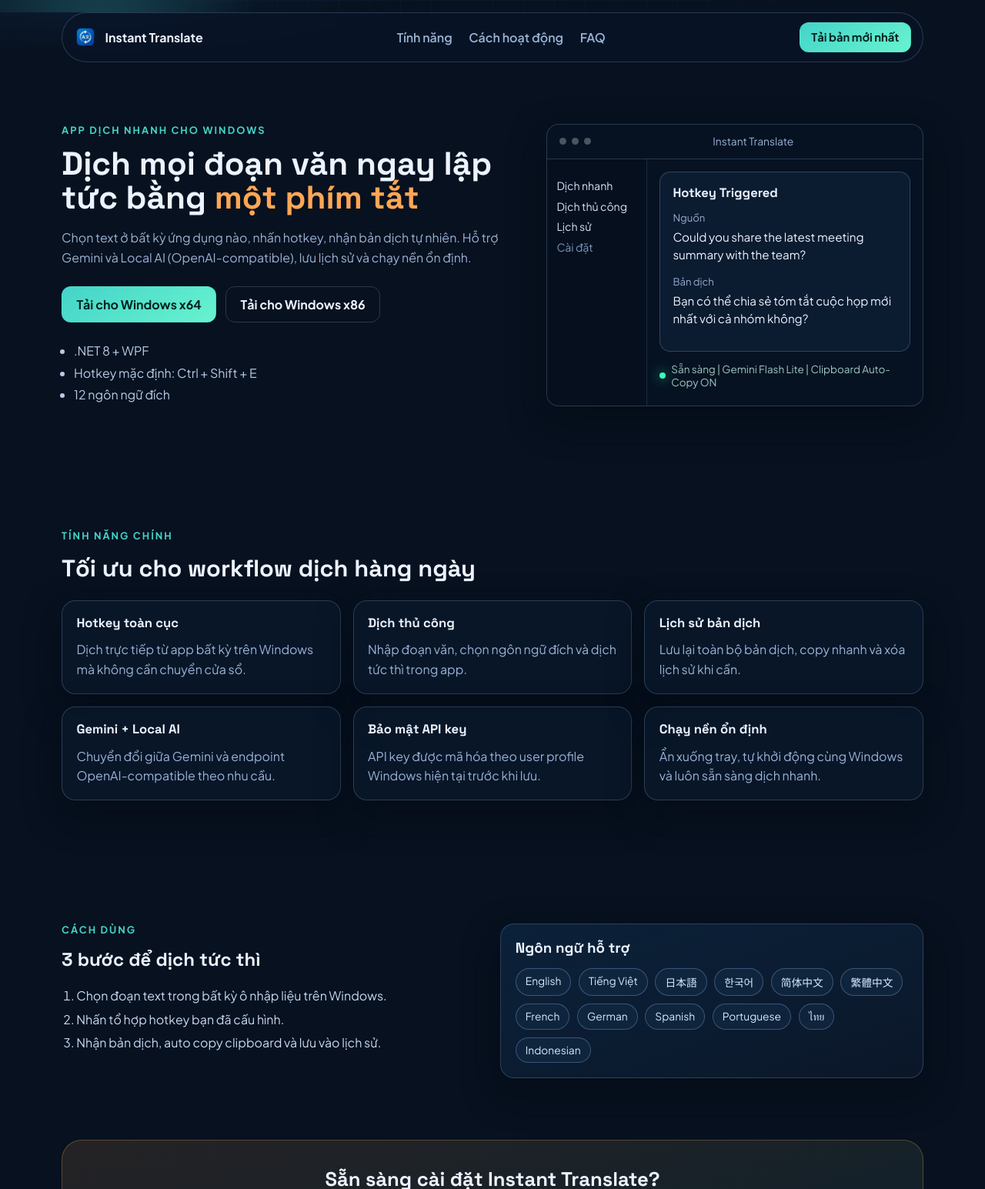
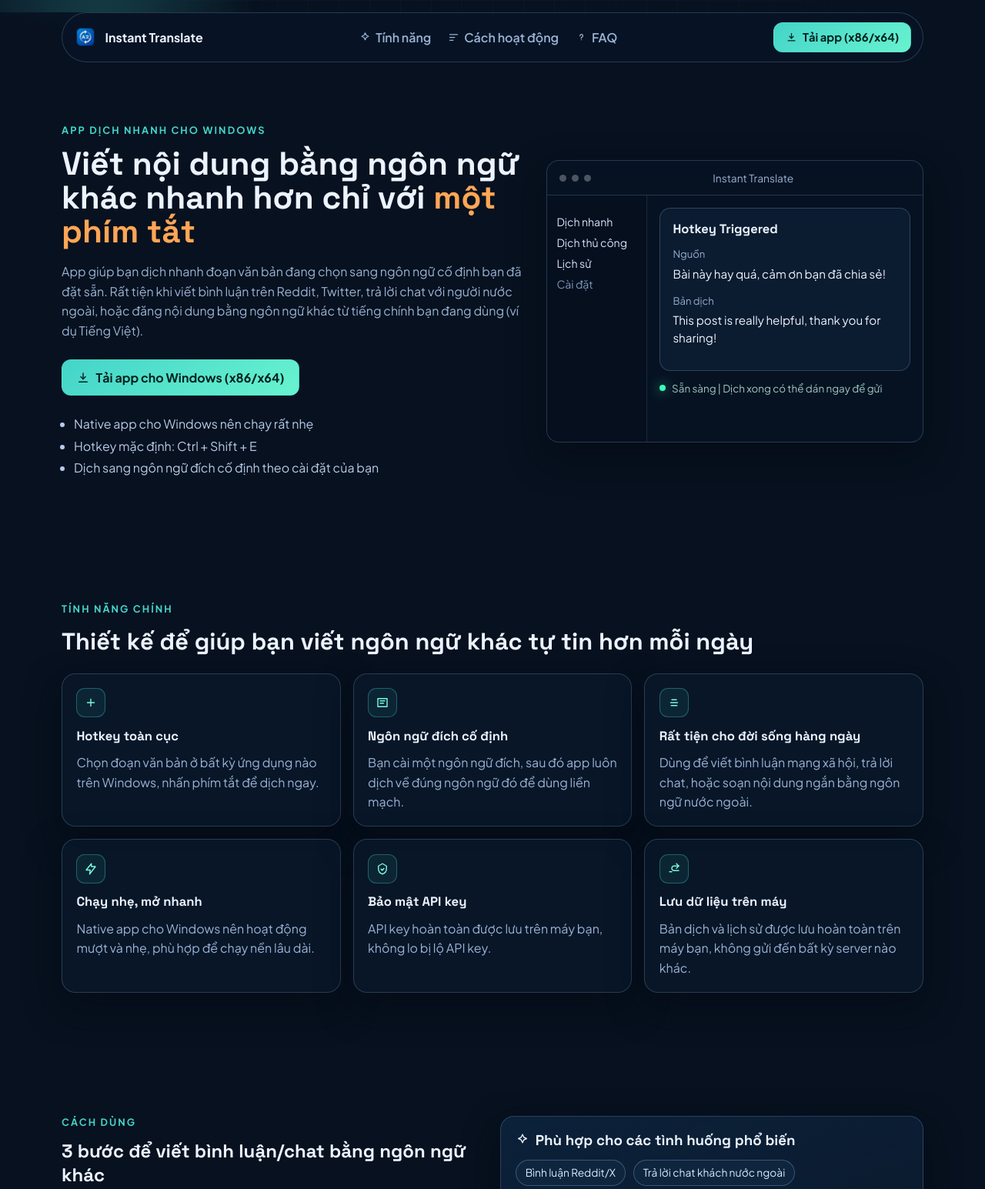
Before and after one commit to ocampoje17/instant-translate-landing-page, a website built with Vite: page index.html in a window 1280 px wide. Shown: the top 1545 px of the page at 77% size. Built offline with nearby package versions, Linux system fonts and the light colour scheme.

Commit message:
Refine content and add icons across landing page

```diff
--- a/index.html
+++ b/index.html
@@ -4,8 +4,10 @@
   <meta charset="UTF-8" />
   <meta name="viewport" content="width=device-width, initial-scale=1.0" />
   <title>Instant Translate for Windows</title>
-  <meta name="description" content="Dịch nhanh mọi đoạn văn trên Windows bằng phím tắt toàn cục, hỗ trợ Gemini và Local AI." />
+  <meta name="description" content="Dịch nhanh đoạn văn bản được chọn sang ngôn ngữ cố định để viết bình luận, chat và nội dung bằng ngôn ngữ khác dễ dàng hơn." />
   <meta name="theme-color" content="#0f172a" />
+  <link rel="icon" type="image/png" href="./assets/logo-128.png" />
+  <link rel="shortcut icon" type="image/png" href="./assets/logo-128.png" />
   <link rel="preconnect" href="https://fonts.googleapis.com" />
   <link rel="preconnect" href="https://fonts.gstatic.com" crossorigin />
   <link href="https://fonts.googleapis.com/css2?family=Plus+Jakarta+Sans:wght@400;500;600;700;800&family=Space+Grotesk:wght@600;700&display=swap" rel="stylesheet" />
@@ -22,33 +24,47 @@
     </a>
 
     <nav class="site-nav">
-      <a href="#features">Tính năng</a>
-      <a href="#how">Cách hoạt động</a>
-      <a href="#faq">FAQ</a>
+      <a href="#features">
+        <svg class="icon icon-xs" viewBox="0 0 24 24" aria-hidden="true"><path d="M12 3l2.3 4.7L19 10l-4.7 2.3L12 17l-2.3-4.7L5 10l4.7-2.3z"/></svg>
+        <span>Tính năng</span>
+      </a>
+      <a href="#how">
+        <svg class="icon icon-xs" viewBox="0 0 24 24" aria-hidden="true"><path d="M4 6h16M4 12h10M4 18h7"/></svg>
+        <span>Cách hoạt động</span>
+      </a>
+      <a href="#faq">
+        <svg class="icon icon-xs" viewBox="0 0 24 24" aria-hidden="true"><path d="M9.1 9a3 3 0 1 1 5.8 1c-.4.9-1.1 1.3-1.9 1.8-.8.5-1.5 1.1-1.5 2.2"/><path d="M12 17h.01"/></svg>
+        <span>FAQ</span>
+      </a>
     </nav>
 
-    <a class="btn btn-sm" href="https://github.com/USERNAME/REPO/releases/latest" target="_blank" rel="noreferrer">Tải bản mới nhất</a>
+    <a class="btn btn-sm" href="https://drive.google.com/drive/folders/1sS4yvilY4dxbcE4pvD_65SFOrsWAlSyD?usp=sharing" target="_blank" rel="noreferrer">
+      <svg class="icon icon-xs" viewBox="0 0 24 24" aria-hidden="true"><path d="M12 4v10"/><path d="M8 10l4 4 4-4"/><path d="M5 19h14"/></svg>
+      <span>Tải app (x86/x64)</span>
+    </a>
   </header>
 
   <main id="top">
     <section class="hero section">
       <div class="hero-copy reveal">
         <p class="eyebrow">APP DỊCH NHANH CHO WINDOWS</p>
-        <h1>Dịch mọi đoạn văn ngay lập tức bằng <span>một phím tắt</span></h1>
+        <h1>Viết nội dung bằng ngôn ngữ khác nhanh hơn chỉ với <span>một phím tắt</span></h1>
         <p class="lead">
-          Chọn text ở bất kỳ ứng dụng nào, nhấn hotkey, nhận bản dịch tự nhiên.
-          Hỗ trợ Gemini và Local AI (OpenAI-compatible), lưu lịch sử và chạy nền ổn định.
+          App giúp bạn dịch nhanh đoạn văn bản đang chọn sang ngôn ngữ cố định bạn đã đặt sẵn.
+          Rất tiện khi viết bình luận trên Reddit, Twitter, trả lời chat với người nước ngoài, hoặc đăng nội dung bằng ngôn ngữ khác từ tiếng chính bạn đang dùng (ví dụ Tiếng Việt).
         </p>
 
         <div class="hero-actions">
-          <a class="btn" href="https://github.com/USERNAME/REPO/releases/latest/download/InstantTranslateWin-Setup-x64.exe" target="_blank" rel="noreferrer">Tải cho Windows x64</a>
-          <a class="btn btn-ghost" href="https://github.com/USERNAME/REPO/releases/latest/download/InstantTranslateWin-Setup-x86.exe" target="_blank" rel="noreferrer">Tải cho Windows x86</a>
+          <a class="btn" href="https://drive.google.com/drive/folders/1sS4yvilY4dxbcE4pvD_65SFOrsWAlSyD?usp=sharing" target="_blank" rel="noreferrer">
+            <svg class="icon" viewBox="0 0 24 24" aria-hidden="true"><path d="M12 4v10"/><path d="M8 10l4 4 4-4"/><path d="M5 19h14"/></svg>
+            <span>Tải app cho Windows (x86/x64)</span>
+          </a>
         </div>
 
         <ul class="hero-meta">
-          <li>.NET 8 + WPF</li>
+          <li>Native app cho Windows nên chạy rất nhẹ</li>
           <li>Hotkey mặc định: Ctrl + Shift + E</li>
-          <li>12 ngôn ngữ đích</li>
+          <li>Dịch sang ngôn ngữ đích cố định theo cài đặt của bạn</li>
         </ul>
       </div>
 
@@ -68,13 +84,13 @@
             <div class="card">
               <h3>Hotkey Triggered</h3>
               <p class="muted">Nguồn</p>
-              <p class="text-sample">Could you share the latest meeting summary with the team?</p>
+              <p class="text-sample">Bài này hay quá, cảm ơn bạn đã chia sẻ!</p>
               <p class="muted">Bản dịch</p>
-              <p class="text-sample">Bạn có thể chia sẻ tóm tắt cuộc họp mới nhất với cả nhóm không?</p>
+              <p class="text-sample">This post is really helpful, thank you for sharing!</p>
             </div>
             <div class="status-line">
               <span class="dot"></span>
-              <p>Sẵn sàng | Gemini Flash Lite | Clipboard Auto-Copy ON</p>
+              <p>Sẵn sàng | Dịch xong có thể dán ngay để gửi</p>
             </div>
           </article>
         </div>
@@ -84,33 +100,51 @@
     <section id="features" class="section">
       <div class="section-head reveal">
         <p class="eyebrow">TÍNH NĂNG CHÍNH</p>
-        <h2>Tối ưu cho workflow dịch hàng ngày</h2>
+        <h2>Thiết kế để giúp bạn viết ngôn ngữ khác tự tin hơn mỗi ngày</h2>
       </div>
 
       <div class="feature-grid">
         <article class="feature-card reveal">
+          <div class="feature-icon">
+            <svg class="icon" viewBox="0 0 24 24" aria-hidden="true"><path d="M12 6v12M6 12h12"/></svg>
+          </div>
           <h3>Hotkey toàn cục</h3>
-          <p>Dịch trực tiếp từ app bất kỳ trên Windows mà không cần chuyển cửa sổ.</p>
+          <p>Chọn đoạn văn bản ở bất kỳ ứng dụng nào trên Windows, nhấn phím tắt để dịch ngay.</p>
         </article>
         <article class="feature-card reveal" data-delay="60">
-          <h3>Dịch thủ công</h3>
-          <p>Nhập đoạn văn, chọn ngôn ngữ đích và dịch tức thì trong app.</p>
+          <div class="feature-icon">
+            <svg class="icon" viewBox="0 0 24 24" aria-hidden="true"><path d="M4 5h16v14H4z"/><path d="M8 9h8M8 13h6"/></svg>
+          </div>
+          <h3>Ngôn ngữ đích cố định</h3>
+          <p>Bạn cài một ngôn ngữ đích, sau đó app luôn dịch về đúng ngôn ngữ đó để dùng liền mạch.</p>
         </article>
         <article class="feature-card reveal" data-delay="120">
-          <h3>Lịch sử bản dịch</h3>
-          <p>Lưu lại toàn bộ bản dịch, copy nhanh và xóa lịch sử khi cần.</p>
+          <div class="feature-icon">
+            <svg class="icon" viewBox="0 0 24 24" aria-hidden="true"><path d="M7 17h10"/><path d="M8 7h8"/><path d="M6 12h12"/></svg>
+          </div>
+          <h3>Rất tiện cho đời sống hàng ngày</h3>
+          <p>Dùng để viết bình luận mạng xã hội, trả lời chat, hoặc soạn nội dung ngắn bằng ngôn ngữ nước ngoài.</p>
         </article>
         <article class="feature-card reveal">
-          <h3>Gemini + Local AI</h3>
-          <p>Chuyển đổi giữa Gemini và endpoint OpenAI-compatible theo nhu cầu.</p>
+          <div class="feature-icon">
+            <svg class="icon" viewBox="0 0 24 24" aria-hidden="true"><path d="M13 3L4 14h7l-1 7 10-13h-7z"/></svg>
+          </div>
+          <h3>Chạy nhẹ, mở nhanh</h3>
+          <p>Native app cho Windows nên hoạt động mượt và nhẹ, phù hợp để chạy nền lâu dài.</p>
         </article>
         <article class="feature-card reveal" data-delay="60">
+          <div class="feature-icon">
+            <svg class="icon" viewBox="0 0 24 24" aria-hidden="true"><path d="M12 3l7 4v5c0 5-3.4 7.7-7 9-3.6-1.3-7-4-7-9V7z"/><path d="M9.5 12.5l2 2 3-3"/></svg>
+          </div>
           <h3>Bảo mật API key</h3>
-          <p>API key được mã hóa theo user profile Windows hiện tại trước khi lưu.</p>
+          <p>API key hoàn toàn được lưu trên máy bạn, không lo bị lộ API key.</p>
         </article>
         <article class="feature-card reveal" data-delay="120">
-          <h3>Chạy nền ổn định</h3>
-          <p>Ẩn xuống tray, tự khởi động cùng Windows và luôn sẵn sàng dịch nhanh.</p>
+          <div class="feature-icon">
+            <svg class="icon" viewBox="0 0 24 24" aria-hidden="true"><path d="M20 7h-8a4 4 0 1 0 0 8h8"/><path d="M16 11l4-4-4-4"/><path d="M8 17H4"/></svg>
+          </div>
+          <h3>Lưu dữ liệu trên máy</h3>
+          <p>Bản dịch và lịch sử được lưu hoàn toàn trên máy bạn, không gửi đến bất kỳ server nào khác.</p>
         </article>
       </div>
     </section>
@@ -118,20 +152,23 @@
     <section id="how" class="section split">
       <div class="split-copy reveal">
         <p class="eyebrow">CÁCH DÙNG</p>
-        <h2>3 bước để dịch tức thì</h2>
+        <h2>3 bước để viết bình luận/chat bằng ngôn ngữ khác</h2>
         <ol>
-          <li>Chọn đoạn text trong bất kỳ ô nhập liệu trên Windows.</li>
-          <li>Nhấn tổ hợp hotkey bạn đã cấu hình.</li>
-          <li>Nhận bản dịch, auto copy clipboard và lưu vào lịch sử.</li>
+          <li>Viết ý tưởng của bạn bằng ngôn ngữ chính (ví dụ: Tiếng Việt) rồi chọn đoạn text.</li>
+          <li>Nhấn tổ hợp hotkey để dịch sang ngôn ngữ đích cố định đã cài.</li>
+          <li>Dán bản dịch vào Reddit, Twitter, khung chat hoặc nơi bạn muốn đăng.</li>
         </ol>
       </div>
 
       <div class="split-card reveal" data-delay="120">
-        <h3>Ngôn ngữ hỗ trợ</h3>
+        <h3>
+          <svg class="icon" viewBox="0 0 24 24" aria-hidden="true"><path d="M12 3l2.3 4.7L19 10l-4.7 2.3L12 17l-2.3-4.7L5 10l4.7-2.3z"/></svg>
+          <span>Phù hợp cho các tình huống phổ biến</span>
+        </h3>
         <div class="language-cloud">
-          <span>English</span><span>Tiếng Việt</span><span>日本語</span><span>한국어</span>
-          <span>简体中文</span><span>繁體中文</span><span>French</span><span>German</span>
-          <span>Spanish</span><span>Portuguese</span><span>ไทย</span><span>Indonesian</span>
+          <span>Bình luận Reddit/X</span><span>Trả lời chat khách nước ngoài</span><span>Nhắn tin công việc</span><span>Viết caption</span>
+          <span>Soạn email ngắn</span><span>Trao đổi trong cộng đồng quốc tế</span><span>Học cách diễn đạt tự nhiên</span><span>Phản hồi nhanh</span>
+          <span>Dùng hàng ngày</span><span>Ít thao tác</span><span>Dễ làm quen</span><span>Tiết kiệm thời gian</span>
         </div>
       </div>
     </section>
@@ -139,11 +176,14 @@
     <section class="section cta reveal">
       <h2>Sẵn sàng cài đặt Instant Translate?</h2>
       <p>
-        Upload thư mục này lên GitHub Pages là có ngay landing page.
-        Chỉ cần thay `USERNAME/REPO` trong link download thành repo thật của bạn.
+        Link tải bên dưới đã có sẵn cả bản cài Windows x86 và x64.
+        Chỉ cần tải về, cài đặt và dùng ngay.
       </p>
       <div class="hero-actions center">
-        <a class="btn" href="https://github.com/USERNAME/REPO/releases/latest">Mở trang Releases</a>
+        <a class="btn" href="https://drive.google.com/drive/folders/1sS4yvilY4dxbcE4pvD_65SFOrsWAlSyD?usp=sharing" target="_blank" rel="noreferrer">
+          <svg class="icon" viewBox="0 0 24 24" aria-hidden="true"><path d="M12 4v10"/><path d="M8 10l4 4 4-4"/><path d="M5 19h14"/></svg>
+          <span>Mở link tải app</span>
+        </a>
       </div>
     </section>
 
@@ -155,24 +195,46 @@
 
       <div class="faq-list">
         <details class="reveal">
-          <summary>App có chạy khi đóng cửa sổ không?</summary>
+          <summary>
+            <svg class="icon icon-xs" viewBox="0 0 24 24" aria-hidden="true"><path d="M9.1 9a3 3 0 1 1 5.8 1c-.4.9-1.1 1.3-1.9 1.8-.8.5-1.5 1.1-1.5 2.2"/><path d="M12 17h.01"/></svg>
+            <span>App có chạy khi đóng cửa sổ không?</span>
+          </summary>
           <p>Có. Bạn có thể bật tùy chọn chạy nền để app ẩn xuống system tray và tiếp tục lắng nghe hotkey.</p>
         </details>
         <details class="reveal" data-delay="60">
-          <summary>Có bắt buộc dùng Gemini không?</summary>
-          <p>Không. App hỗ trợ cả Local AI endpoint theo chuẩn OpenAI-compatible.</p>
+          <summary>
+            <svg class="icon icon-xs" viewBox="0 0 24 24" aria-hidden="true"><path d="M12 3l7 4v5c0 5-3.4 7.7-7 9-3.6-1.3-7-4-7-9V7z"/><path d="M9.5 12.5l2 2 3-3"/></svg>
+            <span>API key có an toàn không?</span>
+          </summary>
+          <p>API key hoàn toàn được lưu trên máy bạn, không lo bị lộ API key.</p>
         </details>
         <details class="reveal" data-delay="120">
-          <summary>Dữ liệu lịch sử được lưu ở đâu?</summary>
-          <p>Trạng thái và lịch sử lưu cục bộ trong LocalApplicationData của Windows.</p>
+          <summary>
+            <svg class="icon icon-xs" viewBox="0 0 24 24" aria-hidden="true"><path d="M20 7h-8a4 4 0 1 0 0 8h8"/><path d="M16 11l4-4-4-4"/><path d="M8 17H4"/></svg>
+            <span>Dữ liệu lịch sử được lưu ở đâu?</span>
+          </summary>
+          <p>Được lưu hoàn toàn trên máy bạn, không gửi đến bất kỳ server nào khác.</p>
         </details>
       </div>
     </section>
   </main>
 
   <footer class="site-footer">
-    <p>Instant Translate for Windows</p>
-    <a href="#top">Lên đầu trang</a>
+    <div class="footer-brand">
+      <p>Instant Translate for Windows</p>
+      <a href="#top">Lên đầu trang</a>
+    </div>
+    <div class="footer-contact">
+      <p class="contact-title">Liên hệ</p>
+      <a href="mailto:namqhong@gmail.com">
+        <svg class="icon icon-xs" viewBox="0 0 24 24" aria-hidden="true"><path d="M4 6h16v12H4z"/><path d="M4 8l8 6 8-6"/></svg>
+        <span>namqhong@gmail.com</span>
+      </a>
+      <a href="https://t.me/namhnz" target="_blank" rel="noreferrer">
+        <svg class="icon icon-xs" viewBox="0 0 24 24" aria-hidden="true"><path d="M21.5 4.5L3.9 11.3l5.4 2.1 2.1 5.4z"/><path d="M9.3 13.4l9.2-8.9"/></svg>
+        <span>@namhnz (Telegram)</span>
+      </a>
+    </div>
   </footer>
 
   <script type="module" src="/main.js"></script>
--- a/styles.css
+++ b/styles.css
@@ -107,6 +107,9 @@
   text-decoration: none;
   color: var(--text-soft);
   font-weight: 600;
+  display: inline-flex;
+  align-items: center;
+  gap: 0.4rem;
   transition: color 0.2s ease;
 }
 
@@ -179,6 +182,7 @@
   display: inline-flex;
   align-items: center;
   justify-content: center;
+  gap: 0.45rem;
   text-decoration: none;
   border: 1px solid rgba(68, 212, 201, 0.35);
   color: #03221f;
@@ -203,6 +207,23 @@
 .btn-sm {
   padding: 0.58rem 0.9rem;
   font-size: 0.92rem;
+}
+
+.icon {
+  width: 18px;
+  height: 18px;
+  stroke: currentColor;
+  fill: none;
+  stroke-width: 1.9;
+  stroke-linecap: round;
+  stroke-linejoin: round;
+  flex-shrink: 0;
+}
+
+.icon-xs {
+  width: 15px;
+  height: 15px;
+  stroke-width: 2;
 }
 
 .hero-mock {
@@ -325,8 +346,21 @@
   box-shadow: var(--shadow);
 }
 
+.feature-icon {
+  width: 38px;
+  height: 38px;
+  border: 1px solid rgba(68, 212, 201, 0.35);
+  border-radius: 11px;
+  display: inline-flex;
+  align-items: center;
+  justify-content: center;
+  color: #7bf7de;
+  background: rgba(68, 212, 201, 0.08);
+}
+
 .feature-card h3 {
   font-size: 1.04rem;
+  margin-top: 0.85rem;
 }
 
 .feature-card p {
@@ -363,6 +397,9 @@
 
 .split-card h3 {
   margin-bottom: 0.9rem;
+  display: inline-flex;
+  align-items: center;
+  gap: 0.5rem;
 }
 
 .language-cloud {
@@ -418,6 +455,9 @@
 .faq-list summary {
   cursor: pointer;
   font-weight: 700;
+  display: inline-flex;
+  align-items: center;
+  gap: 0.45rem;
 }
 
 .faq-list p {
@@ -436,6 +476,12 @@
   gap: 0.8rem;
 }
 
+.footer-brand {
+  display: flex;
+  flex-direction: column;
+  gap: 0.35rem;
+}
+
 .site-footer p {
   margin: 0;
   color: #aac1df;
@@ -444,6 +490,24 @@
 .site-footer a {
   color: var(--primary);
   text-decoration: none;
+}
+
+.footer-contact {
+  display: flex;
+  flex-direction: column;
+  align-items: flex-end;
+  gap: 0.35rem;
+}
+
+.footer-contact a {
+  display: inline-flex;
+  align-items: center;
+  gap: 0.4rem;
+}
+
+.footer-contact .contact-title {
+  color: #d8e8ff;
+  font-weight: 700;
 }
 
 .reveal {
@@ -514,4 +578,8 @@
   .site-footer {
     flex-direction: column;
   }
+
+  .footer-contact {
+    align-items: flex-start;
+  }
 }
```
